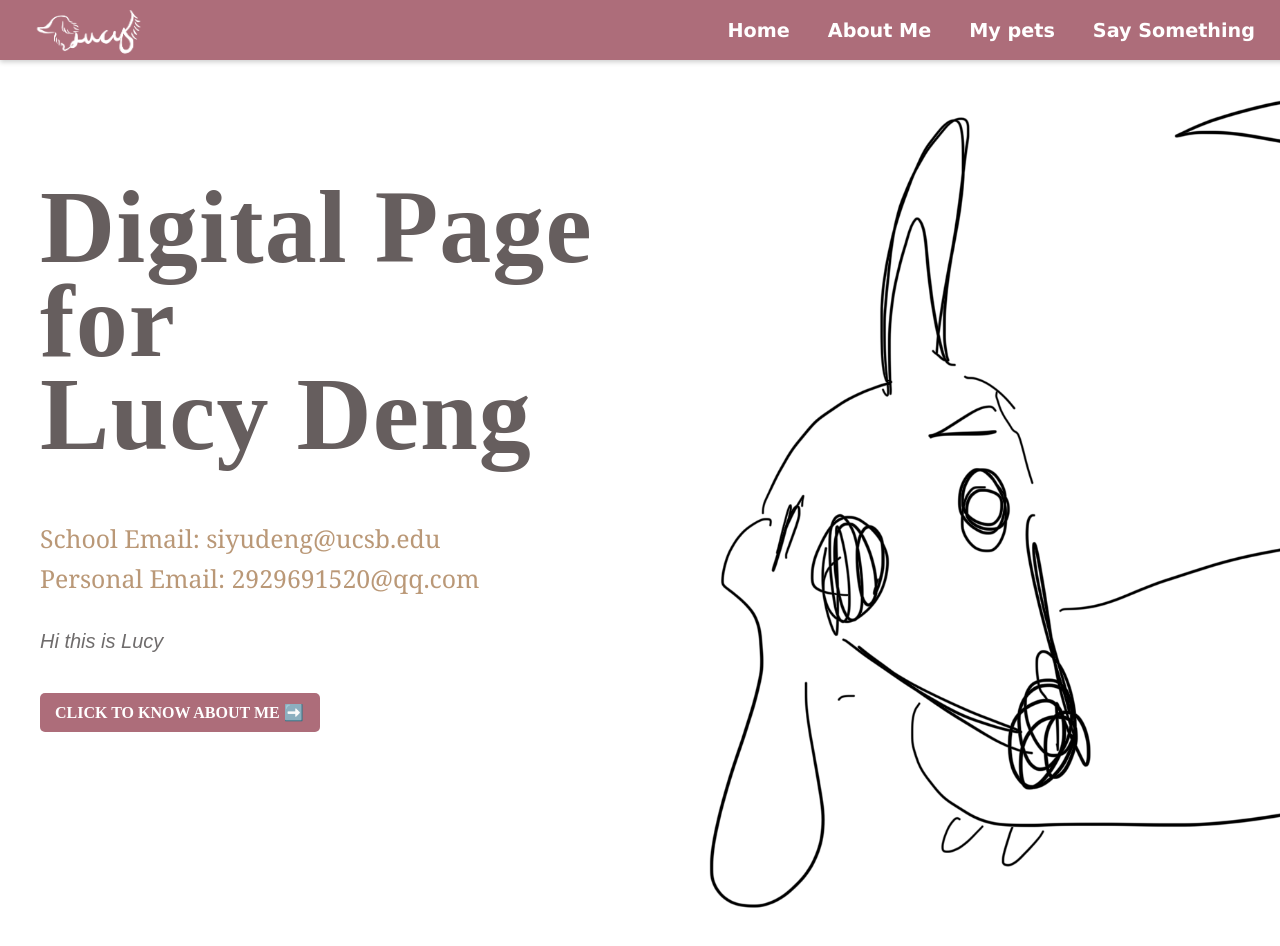
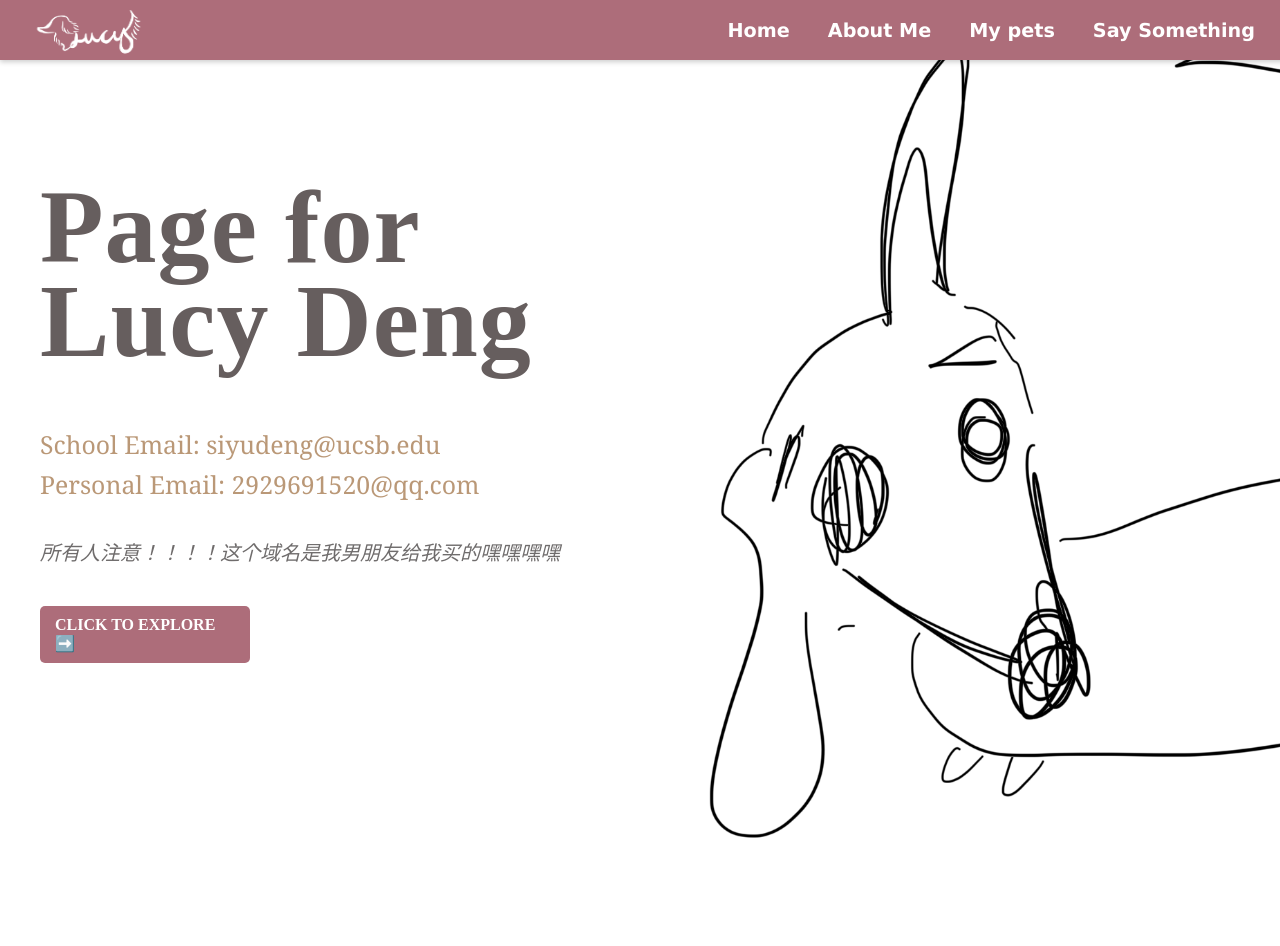
Before and after one commit to Deng-Lucy/MyWeb, a plain HTML site: page index.html in a window 1280 px wide. Shown: the top 946 px of the page. After the commit the page ends 882 px from the top, so only its background shows below. Drawn offline with Linux system fonts and the light colour scheme.

Commit message:
refine mainpage

```diff
--- a/index.html
+++ b/index.html
@@ -147,7 +147,7 @@
             border-radius: 5px;
             margin-top: 20px;
             overflow: hidden;
-            width: 250px;
+            width: 180px;
         }
 
         .about-button:hover {
@@ -162,8 +162,8 @@
         <div class="text-info-container">
             <!-- big title -->
             <div class="text-section">
-                <h1>Digital Page</h1>
-                <h1>for</h1>
+                <h1>Page for</h1>
+                <!-- <h1>for</h1> -->
                 <h1>Lucy Deng</h1>
             </div>
 
@@ -174,10 +174,10 @@
                     <p>Personal Email: 2929691520@qq.com</p>
                 </div>
             </div>
-            <p style="width: 70%; font-style: italic; font-family: sans-serif;font-size: 20px;color: rgb(111, 108, 108)">Hi this is Lucy</p>
+            <p style="width: 70%; font-style: italic; font-family: sans-serif;font-size: 20px;color: rgb(111, 108, 108)">所有人注意！！！！这个域名是我男朋友给我买的嘿嘿嘿嘿</p>
 
             <!-- button -->
-            <a href="./about_me.html" class="about-button">Click to know about me ➡️ </a>
+            <a href="./about_me.html" class="about-button">Click to explore ➡️ </a>
         </div>
 
         <!-- image portion -->
```
